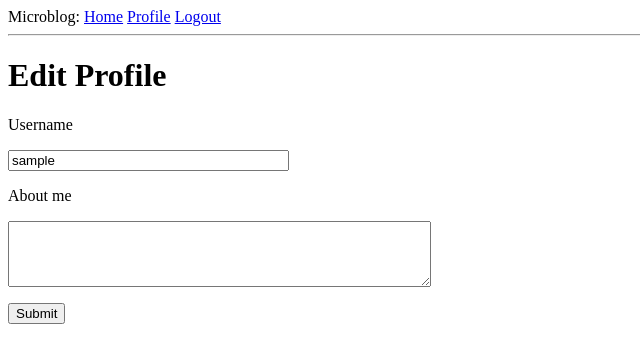
After one commit to Sergeynaum/microblogFirst, a Flask app: page /edit_profile in a window 1280 px wide. The commit adds this page. Shown: the top 363 px of the page, without its empty margins (0-640 px from the left). Run offline with Flask 2, Linux system fonts and the light colour scheme; the visitor is signed in with stand-in values (Sample User, id 1); data comes from the database, SQL or seed files in the repository; both versions use the stored data as it was after the commit.

Commit message:
add errors checking and logs

```diff
--- a/app/forms.py
+++ b/app/forms.py
@@ -1,6 +1,6 @@
 from flask_wtf import FlaskForm
-from wtforms import StringField, PasswordField, BooleanField, SubmitField
-from wtforms.validators import ValidationError, DataRequired, Email, EqualTo
+from wtforms import StringField, TextAreaField, PasswordField, BooleanField, SubmitField
+from wtforms.validators import ValidationError, DataRequired, Length, Email, EqualTo
 from app.models import UserModel
 
 class LoginForm(FlaskForm):
@@ -13,7 +13,7 @@ class RegistrationFrom(FlaskForm):
     username = StringField('Username', validators=[DataRequired()])
     email = StringField('Email', validators=[DataRequired(), Email()])
     password = PasswordField('Password', validators=[DataRequired()])
-    password2 = PasswordField('Repeat Password', validators=[DataRequired(), EqualTo(password)])
+    password2 = PasswordField('Repeat Password', validators=[DataRequired(), EqualTo('password')])
     submit = SubmitField('Register')
 
     def validate_username(self, username):
@@ -25,3 +25,18 @@ class RegistrationFrom(FlaskForm):
         user = UserModel.query.filter_by(email=email.data).first()
         if user is not None:
             raise ValidatorError('Please use a different email address')
+
+class EditProfileForm(FlaskForm):
+    username = StringField('Username', validators=[DataRequired()])
+    about_me = TextAreaField('About me', validators=[Length(min=0, max=140)])
+    submit = SubmitField('Submit')
+
+    def __init__(self, original_username, *args, **kwargs):
+        super(EditProfileForm, self).__init__(*args, **kwargs)
+        self.original_username = original_username
+
+    def validate_username(self, username):
+        if username.data != self.original_username:
+            user = UserModel.query.filter_by(username=self.username.data).first()
+            if user is not None:
+                raise ValidationError('Please use a different username.')
--- a/app/models.py
+++ b/app/models.py
@@ -1,4 +1,5 @@
 from datetime import datetime
+from hashlib import md5
 from werkzeug.security import generate_password_hash, check_password_hash
 from flask_login import UserMixin
 from app import login
@@ -12,6 +13,8 @@ class UserModel(UserMixin, db.Model):
     email = db.Column(db.String(120), index=True, unique=True)
     password_hash = db.Column(db.String(128))
     posts = db.relationship('PostModel', backref='author', lazy='dynamic')
+    about_me = db.Column(db.String(140))
+    last_seen = db.Column(db.DateTime, default=datetime.utcnow)
 
     def __repr__(self):
         return '<User {}>'.format(self.username)
@@ -21,6 +24,10 @@ class UserModel(UserMixin, db.Model):
 
     def check_password(self, password):
         return check_password_hash(self.password_hash, password)
+
+    def avatar(self, size):
+        digest = md5(self.email.lower().encode('utf-8')).hexdigest()
+        return 'https://www.gravatar.com/avatar/{}?d=identicon&s={}'.format(digest, size)
 
 class PostModel(db.Model):
     __tablename__ = 'posts'
--- a/app/routes.py
+++ b/app/routes.py
@@ -1,9 +1,11 @@
 from flask import render_template, flash, redirect, url_for, request
+from datetime import datetime
 from flask_login import current_user, login_user, logout_user, login_required
 from werkzeug.urls import url_parse
 from app.models import UserModel
+from app import db
 from app import app
-from app.forms import LoginForm, RegistrationFrom
+from app.forms import LoginForm, RegistrationFrom, EditProfileForm
 
 @app.route('/')
 @app.route('/index')
@@ -60,3 +62,34 @@ def registration():
         flash('Congratulations, you are now a registered user!!!')
         return redirect(url_for('login'))
     return render_template('register.html', title='Registration', form=form)
+
+@app.route('/user/<username>')
+@login_required
+def user(username):
+    user = UserModel.query.filter_by(username=username).first_or_404()
+    posts = [
+        {'author': user, 'body': 'Test post #1'},
+        {'author': user, 'body': 'Test post #2'}
+    ]
+    return render_template('user.html', user=user, posts=posts)
+
+@app.before_request
+def before_request():
+    if current_user.is_authenticated:
+        current_user.last_seen = datetime.utcnow()
+        db.session.commit()
+
+@app.route('/edit_profile', methods=['GET', 'POST'])
+@login_required
+def edit_profile():
+    form = EditProfileForm(current_user.username)
+    if form.validate_on_submit():
+        current_user.username = form.username.data
+        current_user.about_me = form.about_me.data
+        db.session.commit()
+        flash('Your changes have been saved.')
+        return redirect(url_for('edit_profile'))
+    elif request.method == 'GET':
+        form.username.data = current_user.username
+        form.about_me.data = current_user.about_me
+    return render_template('edit_profile.html', title = 'Edit Profile', form=form)
--- /dev/null
+++ b/app/templates/404.html
@@ -0,0 +1,6 @@
+{% extends "base.html" %}
+
+{% block content %}
+    <h1>File Not Found</h1>
+    <p><a href="{{ url_for('index') }}">Back</a></p>
+{% endblock %}
--- /dev/null
+++ b/app/templates/_post.html
@@ -0,0 +1,6 @@
+<table>
+    <tr valign="top">
+        <td><img src="{{ post.author.avatar(36) }}"></td>
+        <td>{{ post.author.username }} says:<br>{{ post.body }}</td>
+    </tr>
+</table>
--- a/app/templates/base.html
+++ b/app/templates/base.html
@@ -13,6 +13,7 @@
             {% if current_user.is_anonymous%}
             <a href="{{ url_for('login') }}">Login</a>
             {% else %}
+            <a href="{{ url_for('user', username=current_user.username) }}">Profile</a>
             <a href="{{ url_for('logout') }}">Logout</a>
             {% endif %}
             {% if current_user.is_anonymous%}
--- /dev/null
+++ b/app/templates/edit_profile.html
@@ -0,0 +1,27 @@
+{% extends "base.html" %}
+
+{% block content %}
+    <h1>Edit Profile</h1>
+    <form action="" method="post">
+        {{ form.hidden_tag() }}
+        <p>
+            {{ form.username.label }}
+        </p>
+        <p>
+            {{ form.username(size=32) }} <br>
+            {% for error in form.username.errors %}
+            <span style="color: red;">[ {{ error }} ]</span>
+            {% endfor %}
+        </p>
+        <p>
+            {{ form.about_me.label }}
+        </p>
+        <p>
+            {{ form.about_me(cols=50, rows=4) }} <br>
+            {% for error in form.about_me.errors %}
+            <span style="color: red;">[ {{ error }} ]</span>
+            {% endfor %}
+        </p>
+        {{ form.submit }}
+    </form>
+{% endblock %}
```
Also changed, not shown: app/__init__.py (+33 -1 lines), app/errors.py (added, +11 -0 lines), app/templates/500.html (added, +7 -0 lines), app/templates/user.html (added, +25 -0 lines), config.py (+7 -1 lines), migrations/versions/e74679df210c_new_fields_in_user_model.py (added, +30 -0 lines), app.db, 1 other file.
